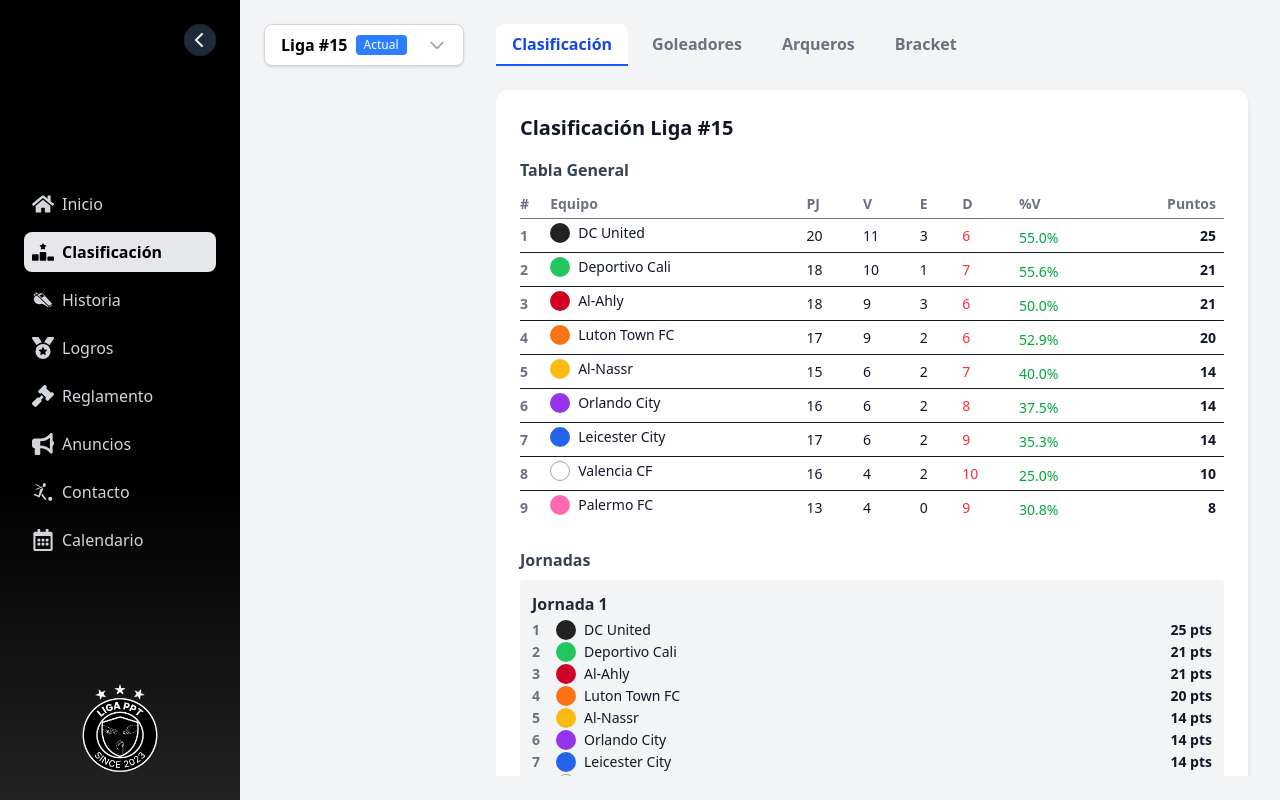
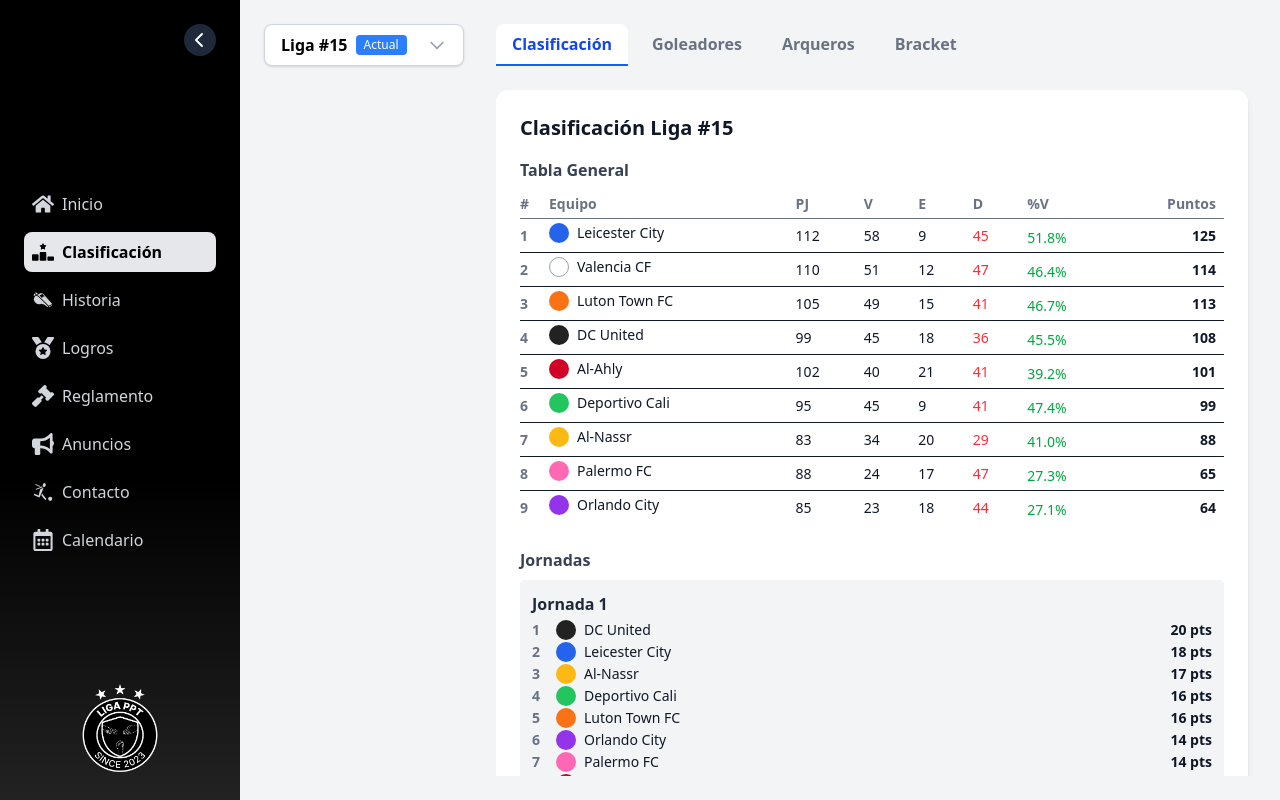
Before and after one commit to marianoamaris/liga-ppt, a React (Vite) app: page /clasificacion in a window 1280 px wide. Built offline with nearby package versions, Linux system fonts and the light colour scheme.

Commit message:
Actualizar Liga 15: Tabla general, jornadas 2-6, goleadores y playoffs

```diff
--- a/src/constants/DATOS_LIGAS.ts
+++ b/src/constants/DATOS_LIGAS.ts
@@ -3197,85 +3197,85 @@
 export const LIGA_15 = {
   tablaGeneral: [
     {
+      equipo: "Leicester City",
+      pj: 112,
+      victorias: 58,
+      empates: 9,
+      derrotas: 45,
+      porcentajeVictorias: 52,
+      puntos: 125,
+    },
+    {
+      equipo: "Valencia CF",
+      pj: 110,
+      victorias: 51,
+      empates: 12,
+      derrotas: 47,
+      porcentajeVictorias: 46,
+      puntos: 114,
+    },
+    {
+      equipo: "Luton Town FC",
+      pj: 105,
+      victorias: 49,
+      empates: 15,
+      derrotas: 41,
+      porcentajeVictorias: 47,
+      puntos: 113,
+    },
+    {
       equipo: "DC United",
-      pj: 20,
-      victorias: 11,
-      empates: 3,
-      derrotas: 6,
-      porcentajeVictorias: 55,
-      puntos: 25,
+      pj: 99,
+      victorias: 45,
+      empates: 18,
+      derrotas: 36,
+      porcentajeVictorias: 45,
+      puntos: 108,
+    },
+    {
+      equipo: "Al-Ahly",
+      pj: 102,
+      victorias: 40,
+      empates: 21,
+      derrotas: 41,
+      porcentajeVictorias: 39,
+      puntos: 101,
     },
     {
       equipo: "Deportivo Cali",
-      pj: 18,
-      victorias: 10,
-      empates: 1,
-      derrotas: 7,
-      porcentajeVictorias: 56,
-      puntos: 21,
-    },
-    {
-      equipo: "Al-Ahly",
-      pj: 18,
-      victorias: 9,
-      empates: 3,
-      derrotas: 6,
-      porcentajeVictorias: 50,
-      puntos: 21,
-    },
-    {
-      equipo: "Luton Town FC",
-      pj: 17,
-      victorias: 9,
-      empates: 2,
-      derrotas: 6,
-      porcentajeVictorias: 53,
-      puntos: 20,
+      pj: 95,
+      victorias: 45,
+      empates: 9,
+      derrotas: 41,
+      porcentajeVictorias: 47,
+      puntos: 99,
     },
     {
       equipo: "Al-Nassr",
-      pj: 15,
-      victorias: 6,
-      empates: 2,
-      derrotas: 7,
-      porcentajeVictorias: 40,
-      puntos: 14,
+      pj: 83,
+      victorias: 34,
+      empates: 20,
+      derrotas: 29,
+      porcentajeVictorias: 41,
+      puntos: 88,
+    },
+    {
+      equipo: "Palermo FC",
+      pj: 88,
+      victorias: 24,
+      empates: 17,
+      derrotas: 47,
+      porcentajeVictorias: 27,
+      puntos: 65,
     },
     {
       equipo: "Orlando City",
-      pj: 16,
-      victorias: 6,
-      empates: 2,
-      derrotas: 8,
-      porcentajeVictorias: 38,
-      puntos: 14,
-    },
-    {
-      equipo: "Leicester City",
-      pj: 17,
-      victorias: 6,
-      empates: 2,
-      derrotas: 9,
-      porcentajeVictorias: 35,
-      puntos: 14,
-    },
-    {
-      equipo: "Valencia CF",
-      pj: 16,
-      victorias: 4,
-      empates: 2,
-      derrotas: 10,
-      porcentajeVictorias: 25,
-      puntos: 10,
-    },
-    {
-      equipo: "Palermo FC",
-      pj: 13,
-      victorias: 4,
-      empates: 0,
-      derrotas: 9,
-      porcentajeVictorias: 31,
-      puntos: 8,
+      pj: 85,
+      victorias: 23,
+      empates: 18,
+      derrotas: 44,
+      porcentajeVictorias: 27,
+      puntos: 64,
     },
   ],
   jornadas: [
@@ -3284,33 +3284,359 @@
       resultados: [
         {
           equipo: "DC United",
+          pj: 17,
+          v: 8,
+          e: 4,
+          d: 5,
+          puntos: 20,
+          porcentajeVictorias: 47,
+        },
+        {
+          equipo: "Leicester City",
+          pj: 16,
+          v: 8,
+          e: 2,
+          d: 6,
+          puntos: 18,
+          porcentajeVictorias: 50,
+        },
+        {
+          equipo: "Al-Nassr",
+          pj: 15,
+          v: 7,
+          e: 3,
+          d: 5,
+          puntos: 17,
+          porcentajeVictorias: 47,
+        },
+        {
+          equipo: "Deportivo Cali",
+          pj: 16,
+          v: 7,
+          e: 2,
+          d: 7,
+          puntos: 16,
+          porcentajeVictorias: 44,
+        },
+        {
+          equipo: "Luton Town FC",
+          pj: 15,
+          v: 6,
+          e: 4,
+          d: 5,
+          puntos: 16,
+          porcentajeVictorias: 40,
+        },
+        {
+          equipo: "Orlando City",
+          pj: 14,
+          v: 5,
+          e: 4,
+          d: 5,
+          puntos: 14,
+          porcentajeVictorias: 36,
+        },
+        {
+          equipo: "Palermo FC",
+          pj: 16,
+          v: 5,
+          e: 4,
+          d: 7,
+          puntos: 14,
+          porcentajeVictorias: 31,
+        },
+        {
+          equipo: "Al-Ahly",
+          pj: 14,
+          v: 3,
+          e: 4,
+          d: 7,
+          puntos: 10,
+          porcentajeVictorias: 21,
+        },
+        {
+          equipo: "Valencia CF",
+          pj: 9,
+          v: 2,
+          e: 3,
+          d: 4,
+          puntos: 7,
+          porcentajeVictorias: 22,
+        },
+      ],
+    },
+    {
+      nombre: "Jornada 2",
+      resultados: [
+        {
+          equipo: "Luton Town FC",
+          pj: 23,
+          v: 16,
+          e: 1,
+          d: 6,
+          puntos: 33,
+          porcentajeVictorias: 70,
+        },
+        {
+          equipo: "Leicester City",
+          pj: 22,
+          v: 14,
+          e: 0,
+          d: 8,
+          puntos: 28,
+          porcentajeVictorias: 64,
+        },
+        {
+          equipo: "Al-Ahly",
+          pj: 22,
+          v: 10,
+          e: 2,
+          d: 10,
+          puntos: 22,
+          porcentajeVictorias: 45,
+        },
+        {
+          equipo: "Al-Nassr",
+          pj: 16,
+          v: 9,
+          e: 1,
+          d: 6,
+          puntos: 19,
+          porcentajeVictorias: 56,
+        },
+        {
+          equipo: "Valencia CF",
+          pj: 21,
+          v: 9,
+          e: 1,
+          d: 11,
+          puntos: 19,
+          porcentajeVictorias: 43,
+        },
+        {
+          equipo: "Deportivo Cali",
+          pj: 17,
+          v: 8,
+          e: 0,
+          d: 9,
+          puntos: 16,
+          porcentajeVictorias: 47,
+        },
+        {
+          equipo: "Orlando City",
           pj: 20,
+          v: 6,
+          e: 2,
+          d: 12,
+          puntos: 14,
+          porcentajeVictorias: 30,
+        },
+        {
+          equipo: "DC United",
+          pj: 13,
+          v: 5,
+          e: 1,
+          d: 7,
+          puntos: 11,
+          porcentajeVictorias: 38,
+        },
+        {
+          equipo: "Palermo FC",
+          pj: 18,
+          v: 4,
+          e: 2,
+          d: 12,
+          puntos: 10,
+          porcentajeVictorias: 22,
+        },
+      ],
+    },
+    {
+      nombre: "Jornada 3",
+      resultados: [
+        {
+          equipo: "Valencia CF",
+          pj: 19,
           v: 11,
           e: 3,
-          d: 6,
+          d: 5,
           puntos: 25,
-          porcentajeVictorias: 55,
+          porcentajeVictorias: 58,
         },
         {
           equipo: "Deportivo Cali",
           pj: 18,
           v: 10,
+          e: 2,
+          d: 6,
+          puntos: 22,
+          porcentajeVictorias: 56,
+        },
+        {
+          equipo: "Luton Town FC",
+          pj: 17,
+          v: 8,
+          e: 4,
+          d: 5,
+          puntos: 20,
+          porcentajeVictorias: 47,
+        },
+        {
+          equipo: "Leicester City",
+          pj: 16,
+          v: 8,
+          e: 3,
+          d: 5,
+          puntos: 19,
+          porcentajeVictorias: 50,
+        },
+        {
+          equipo: "Al-Ahly",
+          pj: 16,
+          v: 6,
+          e: 3,
+          d: 7,
+          puntos: 15,
+          porcentajeVictorias: 38,
+        },
+        {
+          equipo: "DC United",
+          pj: 15,
+          v: 6,
+          e: 2,
+          d: 7,
+          puntos: 14,
+          porcentajeVictorias: 40,
+        },
+        {
+          equipo: "Al-Nassr",
+          pj: 15,
+          v: 5,
+          e: 3,
+          d: 7,
+          puntos: 13,
+          porcentajeVictorias: 33,
+        },
+        {
+          equipo: "Palermo FC",
+          pj: 15,
+          v: 4,
+          e: 5,
+          d: 6,
+          puntos: 13,
+          porcentajeVictorias: 27,
+        },
+        {
+          equipo: "Orlando City",
+          pj: 13,
+          v: 0,
+          e: 3,
+          d: 10,
+          puntos: 3,
+          porcentajeVictorias: 0,
+        },
+      ],
+    },
+    {
+      nombre: "Jornada 4",
+      resultados: [
+        {
+          equipo: "DC United",
+          pj: 27,
+          v: 15,
+          e: 2,
+          d: 10,
+          puntos: 32,
+          porcentajeVictorias: 56,
+        },
+        {
+          equipo: "Leicester City",
+          pj: 25,
+          v: 13,
           e: 1,
-          d: 7,
-          puntos: 21,
-          porcentajeVictorias: 56,
+          d: 11,
+          puntos: 27,
+          porcentajeVictorias: 52,
+        },
+        {
+          equipo: "Deportivo Cali",
+          pj: 13,
+          v: 7,
+          e: 3,
+          d: 3,
+          puntos: 17,
+          porcentajeVictorias: 54,
+        },
+        {
+          equipo: "Al-Nassr",
+          pj: 13,
+          v: 5,
+          e: 5,
+          d: 3,
+          puntos: 15,
+          porcentajeVictorias: 38,
+        },
+        {
+          equipo: "Valencia CF",
+          pj: 22,
+          v: 7,
+          e: 1,
+          d: 14,
+          puntos: 15,
+          porcentajeVictorias: 32,
+        },
+        {
+          equipo: "Luton Town FC",
+          pj: 14,
+          v: 5,
+          e: 4,
+          d: 5,
+          puntos: 14,
+          porcentajeVictorias: 36,
         },
         {
           equipo: "Al-Ahly",
-          pj: 18,
-          v: 9,
+          pj: 15,
+          v: 3,
+          e: 7,
+          d: 5,
+          puntos: 13,
+          porcentajeVictorias: 20,
+        },
+        {
+          equipo: "Palermo FC",
+          pj: 10,
+          v: 3,
+          e: 4,
+          d: 3,
+          puntos: 10,
+          porcentajeVictorias: 30,
+        },
+        {
+          equipo: "Orlando City",
+          pj: 12,
+          v: 3,
           e: 3,
           d: 6,
-          puntos: 21,
-          porcentajeVictorias: 50,
-        },
-        {
-          equipo: "Luton Town FC",
+          puntos: 9,
+          porcentajeVictorias: 25,
+        },
+      ],
+    },
+    {
+      nombre: "Jornada 5",
+      resultados: [
+        {
+          equipo: "Valencia CF",
+          pj: 23,
+          v: 18,
+          e: 2,
+          d: 3,
+          puntos: 38,
+          porcentajeVictorias: 78,
+        },
+        {
+          equipo: "Al-Ahly",
           pj: 17,
           v: 9,
           e: 2,
@@ -3319,34 +3645,43 @@
           porcentajeVictorias: 53,
         },
         {
+          equipo: "Leicester City",
+          pj: 16,
+          v: 9,
+          e: 1,
+          d: 6,
+          puntos: 19,
+          porcentajeVictorias: 56,
+        },
+        {
           equipo: "Al-Nassr",
-          pj: 15,
-          v: 6,
-          e: 2,
-          d: 7,
-          puntos: 14,
-          porcentajeVictorias: 40,
+          pj: 9,
+          v: 2,
+          e: 6,
+          d: 1,
+          puntos: 10,
+          porcentajeVictorias: 22,
+        },
+        {
+          equipo: "Luton Town FC",
+          pj: 19,
+          v: 5,
+          e: 0,
+          d: 14,
+          puntos: 10,
+          porcentajeVictorias: 26,
         },
         {
           equipo: "Orlando City",
-          pj: 16,
-          v: 6,
-          e: 2,
-          d: 8,
-          puntos: 14,
-          porcentajeVictorias: 38,
-        },
-        {
-          equipo: "Leicester City",
-          pj: 17,
-          v: 6,
-          e: 2,
-          d: 9,
-          puntos: 14,
-          porcentajeVictorias: 35,
-        },
-        {
-          equipo: "Valencia CF",
+          pj: 10,
+          v: 3,
+          e: 4,
+          d: 3,
+          puntos: 10,
+          porcentajeVictorias: 30,
+        },
+        {
+          equipo: "Palermo FC",
           pj: 16,
           v: 4,
           e: 2,
@@ -3355,55 +3690,182 @@
           porcentajeVictorias: 25,
         },
         {
+          equipo: "Deportivo Cali",
+          pj: 13,
+          v: 3,
+          e: 1,
+          d: 9,
+          puntos: 7,
+          porcentajeVictorias: 23,
+        },
+        {
+          equipo: "DC United",
+          pj: 7,
+          v: 0,
+          e: 6,
+          d: 1,
+          puntos: 6,
+          porcentajeVictorias: 0,
+        },
+      ],
+    },
+    {
+      nombre: "Jornada 6",
+      resultados: [
+        {
+          equipo: "Valencia CF",
+          pj: 23,
+          v: 18,
+          e: 2,
+          d: 3,
+          puntos: 38,
+          porcentajeVictorias: 78,
+        },
+        {
+          equipo: "Al-Ahly",
+          pj: 17,
+          v: 9,
+          e: 2,
+          d: 6,
+          puntos: 20,
+          porcentajeVictorias: 53,
+        },
+        {
+          equipo: "Leicester City",
+          pj: 16,
+          v: 9,
+          e: 1,
+          d: 6,
+          puntos: 19,
+          porcentajeVictorias: 56,
+        },
+        {
+          equipo: "Al-Nassr",
+          pj: 9,
+          v: 2,
+          e: 6,
+          d: 1,
+          puntos: 10,
+          porcentajeVictorias: 22,
+        },
+        {
+          equipo: "Luton Town FC",
+          pj: 19,
+          v: 5,
+          e: 0,
+          d: 14,
+          puntos: 10,
+          porcentajeVictorias: 26,
+        },
+        {
+          equipo: "Orlando City",
+          pj: 10,
+          v: 3,
+          e: 4,
+          d: 3,
+          puntos: 10,
+          porcentajeVictorias: 30,
+        },
+        {
           equipo: "Palermo FC",
+          pj: 16,
+          v: 4,
+          e: 2,
+          d: 10,
+          puntos: 10,
+          porcentajeVictorias: 25,
+        },
+        {
+          equipo: "Deportivo Cali",
           pj: 13,
-          v: 4,
-          e: 0,
+          v: 3,
+          e: 1,
           d: 9,
-          puntos: 8,
-          porcentajeVictorias: 31,
+          puntos: 7,
+          porcentajeVictorias: 23,
+        },
+        {
+          equipo: "DC United",
+          pj: 7,
+          v: 0,
+          e: 6,
+          d: 1,
+          puntos: 6,
+          porcentajeVictorias: 0,
         },
       ],
     },
   ],
   goleadoresTotales: [
-    { jugador: "Eduardo Sarmiento (Mou)", goles: 7 },
-    { jugador: "José Hernández", goles: 5 },
-    { jugador: "Dairo Martínez", goles: 4 },
-    { jugador: "Jossimar Cujia (Pollo)", goles: 4 },
+    { jugador: "Santiago Corzo", goles: 26 },
+    { jugador: "Eduardo Sarmiento (Mou)", goles: 25 },
+    { jugador: "José Hernández", goles: 21 },
+    { jugador: "Jossimar Cujia (Pollo)", goles: 21 },
+    { jugador: "Yassir Fuentes", goles: 20 },
+    { jugador: "Keiler Fonseca", goles: 18 },
+    { jugador: "Jürgen Hassler", goles: 14 },
+    { jugador: "Edwin Martínez", goles: 12 },
+    { jugador: "Keni Contreras", goles: 11 },
+    { jugador: "José Franco", goles: 11 },
+    { jugador: "Sergio Barrera", goles: 10 },
+    { jugador: "Dairo Martínez", goles: 10 },
+    { jugador: "Juanda Dybala", goles: 9 },
+    { jugador: "Nico Yamal", goles: 8 },
+    { jugador: "Andrés Farfán", goles: 8 },
+    { jugador: "Ronald Rojas", goles: 8 },
+    { jugador: "Kevin Pineda", goles: 7 },
+    { jugador: "Andy Córdoba (Pingui)", goles: 7 },
+    { jugador: "Carlos Armenta", goles: 7 },
+    { jugador: "Arnold Castillo", goles: 7 },
+    { jugador: "Jeison Santa", goles: 7 },
+    { jugador: "Carlos Romero", goles: 7 },
+    { jugador: "Hernán Medrano", goles: 6 },
+    { jugador: "Esteban Hinojosa (Wara)", goles: 6 },
+    { jugador: "Narent Rojas", goles: 6 },
+    { jugador: "José Mosquera", goles: 6 },
+    { jugador: "José Henao 2", goles: 4 },
+    { jugador: "Henry Hernández", goles: 4 },
+    { jugador: "Cristian Benjumea", goles: 4 },
+    { jugador: "Sergio Blanchar", goles: 4 },
+    { jugador: "Juan DLC", goles: 4 },
+    { jugador: "Juanse Pinedo", goles: 3 },
+    { jugador: "Juan Tellez", goles: 3 },
+    { jugador: "Filgar Morales", goles: 3 },
+    { jugador: "Emanuel Navarro (Goat)", goles: 3 },
     { jugador: "Daniel Trillos", goles: 3 },
-    { jugador: "Keiler Fonseca", goles: 3 },
-    { jugador: "Santiago Corzo", goles: 3 },
-    { jugador: "Carlos Romero", goles: 3 },
-    { jugador: "Jeison Santa", goles: 3 },
-    { jugador: "Carlos Armenta", goles: 2 },
-    { jugador: "Emanuel Navarro (Goat)", goles: 2 },
-    { jugador: "Kevin Pineda", goles: 2 },
-    { jugador: "Arnold Castillo", goles: 2 },
-    { jugador: "José Franco", goles: 2 },
-    { jugador: "Ronald Rojas", goles: 2 },
-    { jugador: "Andrés Farfán", goles: 2 },
-    { jugador: "Sergio Barrera", goles: 2 },
-    { jugador: "Yassir Fuentes", goles: 2 },
-    { jugador: "Narent Rojas", goles: 2 },
+    { jugador: "Jaime Machado", goles: 2 },
+    { jugador: "Emanuel Celedón", goles: 2 },
+    { jugador: "Esteban Galván", goles: 2 },
+    { jugador: "Eudes Pavajeau", goles: 2 },
+    { jugador: "Kevin Gómez", goles: 2 },
+    { jugador: "Nadim Camall", goles: 2 },
+    { jugador: "Daniel Cuadros", goles: 2 },
+    { jugador: "Frank Ramírez", goles: 2 },
+    { jugador: "Jesús Pertuz", goles: 2 },
+    { jugador: "Elías Lacera", goles: 2 },
+    { jugador: "Edward Brito (Titi)", goles: 2 },
+    { jugador: "Breiner Corzo (Mene)", goles: 2 },
+    { jugador: "Bryan Pallares", goles: 1 },
+    { jugador: "Frederick Molina", goles: 1 },
+    { jugador: "Carlos Vega", goles: 1 },
+    { jugador: "Juanse Tibaduiza", goles: 1 },
+    { jugador: "Jesús Solano", goles: 1 },
+    { jugador: "Óscar Mendoza", goles: 1 },
+    { jugador: "Ronaldo Iglesia", goles: 1 },
+    { jugador: "Jhan C. Martínez", goles: 1 },
+    { jugador: "Omar Peralta", goles: 1 },
     { jugador: "José Viña", goles: 1 },
-    { jugador: "Jürgen Hassler", goles: 1 },
-    { jugador: "Edward Brito (Titi)", goles: 1 },
     { jugador: "José Carrascal", goles: 1 },
-    { jugador: "José Mosquera", goles: 1 },
-    { jugador: "Cristian Benjumea", goles: 1 },
-    { jugador: "Sergio Blanchar", goles: 1 },
-    { jugador: "Juan DLC", goles: 1 },
     { jugador: "Camilo Laborde", goles: 1 },
-    { jugador: "Hernán Medrano", goles: 1 },
     { jugador: "Jairo Galván", goles: 1 },
-    { jugador: "Breiner Corzo (Mene)", goles: 1 },
-    { jugador: "Juan Tellez", goles: 1 },
-  ],
-  goleadorLiga: { jugador: "Eduardo Sarmiento (Mou)", goles: 7 },
+  ],
+  goleadorLiga: { jugador: "Santiago Corzo", goles: 26 },
   arqueros: [],
   mejorArquero: { arquero: "", golesRecibidos: 0 },
-  cuartos: [],
+  cuartos: [
+    "Luton Town FC (3) vs Deportivo Cali (6) - Domingo 19 Oct 7:00 PM",
+    "DC United (4) vs Al-Ahly (5) - Domingo 19 Oct 8:00 PM",
+  ],
   semifinales: [],
   final: "",
   ganador: "",
```
